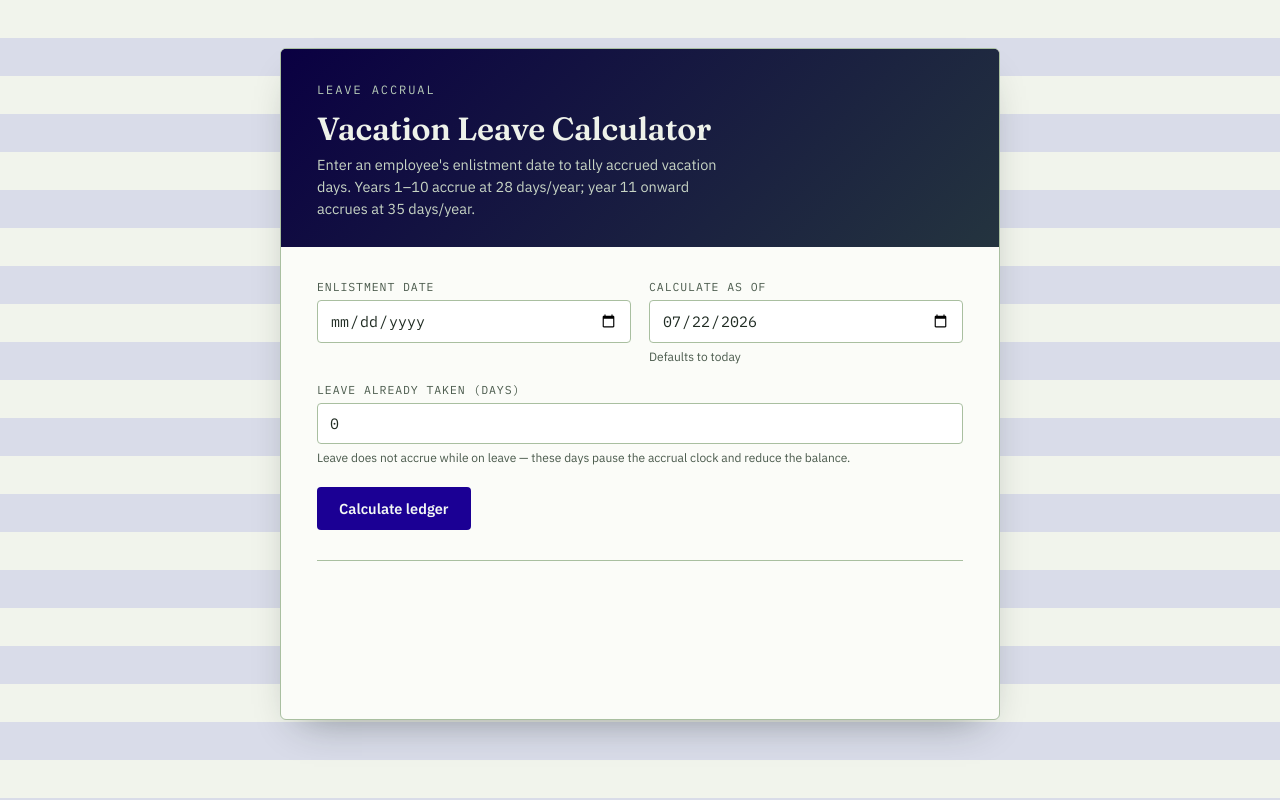
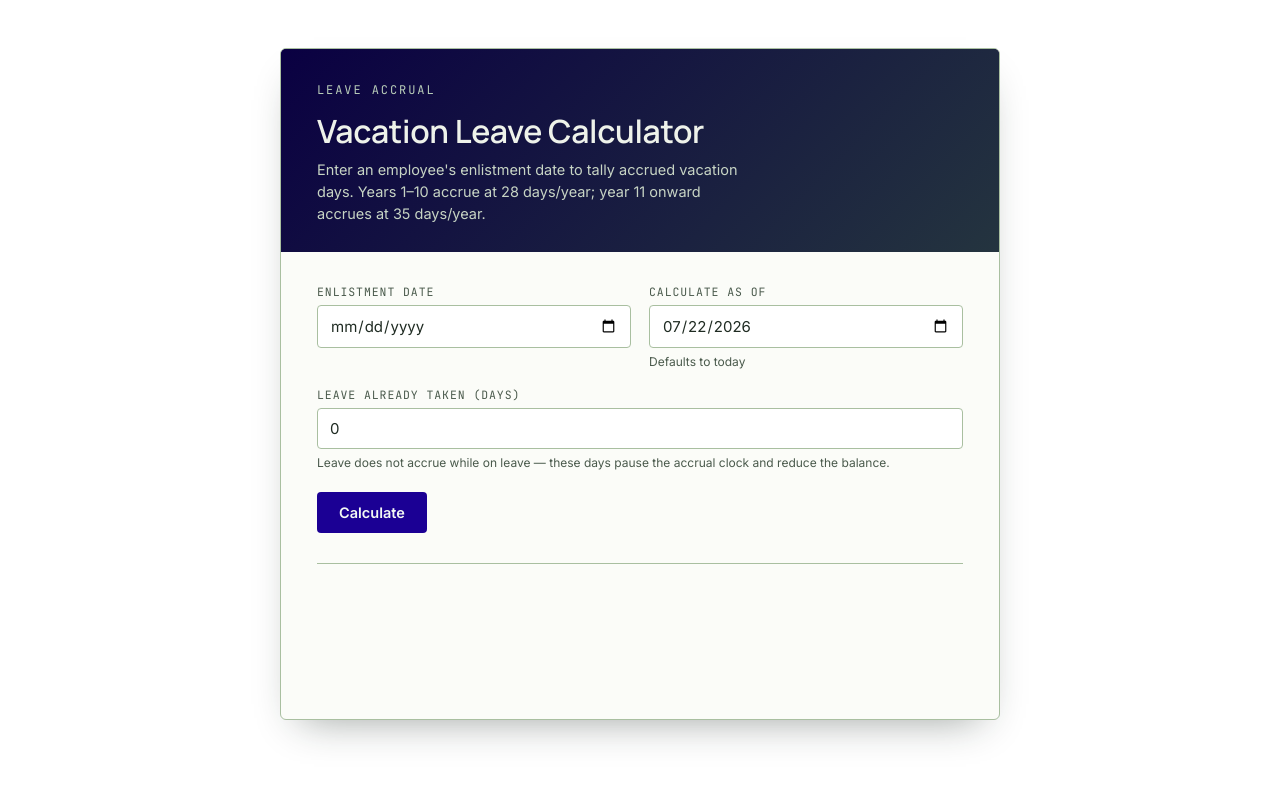
Before and after one commit to karinalaura/VacationLeave, a Flask app: page / in a window 1280 px wide. Run offline with Flask 3, Linux system fonts and the light colour scheme.

Commit message:
style changes

```diff
--- a/static/style.css
+++ b/static/style.css
@@ -1,10 +1,13 @@
-@import url('https://fonts.googleapis.com/css2?family=Fraunces:opsz,wght@9..144,400;9..144,500;9..144,600;9..144,700&family=IBM+Plex+Sans:wght@400;500;600&family=IBM+Plex+Mono:wght@400;500;600&display=swap');
+@import url('https://fonts.googleapis.com/css2?family=Inter:wght@400;500;600;700&family=Manrope:wght@500;600;700&family=JetBrains+Mono:wght@400;500;600&display=swap');
 
 :root {
+  --font-sans: 'Inter', 'Segoe UI', 'Roboto', 'Helvetica Neue', Arial, sans-serif;
+  --font-display: 'Manrope', 'Inter', 'Segoe UI', 'Roboto', Arial, sans-serif;
+  --font-mono: 'JetBrains Mono', 'SFMono-Regular', Consolas, 'Liberation Mono', monospace;
   --ink: #1f2b22;
   --ink-soft: #4a5a4c;
-  --paper: #f1f4ec;
-  --paper-stripe: #d9dce9;
+  --paper: #ffffff;
+  --paper-stripe: #ffffff;
   --rule: #a9bfa0;
   --rule-strong: #7c9772;
   --navy: #0a0042;
@@ -28,7 +31,7 @@ html, body {
 }
 
 body {
-  font-family: 'IBM Plex Sans', sans-serif;
+  font-family: var(--font-sans);
   color: var(--ink);
   background-color: var(--paper);
   background-image: repeating-linear-gradient(
@@ -63,7 +66,7 @@ body {
 }
 
 .ledger-header .eyebrow {
-  font-family: 'IBM Plex Mono', monospace;
+  font-family: var(--font-mono);
   font-size: 12px;
   letter-spacing: 0.16em;
   text-transform: uppercase;
@@ -72,7 +75,7 @@ body {
 }
 
 .ledger-header h1 {
-  font-family: 'Fraunces', serif;
+  font-family: var(--font-display);
   font-weight: 600;
   font-size: 32px;
   margin: 0 0 6px;
@@ -111,7 +114,7 @@ body {
 }
 
 .field label {
-  font-family: 'IBM Plex Mono', monospace;
+  font-family: var(--font-mono);
   font-size: 11.5px;
   letter-spacing: 0.08em;
   text-transform: uppercase;
@@ -119,7 +122,7 @@ body {
 }
 
 .field input {
-  font-family: 'IBM Plex Mono', monospace;
+  font-family: var(--font-sans);
   font-size: 15px;
   padding: 10px 12px;
   border: 1px solid var(--rule);
@@ -147,7 +150,7 @@ body {
 }
 
 button.calc-btn {
-  font-family: 'IBM Plex Sans', sans-serif;
+  font-family: var(--font-sans);
   font-weight: 600;
   font-size: 14.5px;
   background: var(--teal);
@@ -170,7 +173,7 @@ button.calc-btn:active {
 .error-msg {
   color: var(--rust);
   font-size: 13.5px;
-  font-family: 'IBM Plex Mono', monospace;
+  font-family: var(--font-mono);
   display: none;
 }
 
@@ -202,7 +205,7 @@ hr.rule {
 }
 
 .result-top .years {
-  font-family: 'Fraunces', serif;
+  font-family: var(--font-display);
   font-size: 15px;
   color: var(--ink-soft);
 }
@@ -214,7 +217,7 @@ hr.rule {
 }
 
 .tenure-note {
-  font-family: 'IBM Plex Mono', monospace;
+  font-family: var(--font-mono);
   font-size: 11.5px;
   color: var(--rust);
   margin-top: 4px;
@@ -222,7 +225,7 @@ hr.rule {
 }
 
 .tier-badge {
-  font-family: 'IBM Plex Mono', monospace;
+  font-family: var(--font-mono);
   font-size: 12px;
   letter-spacing: 0.04em;
   padding: 6px 12px;
@@ -248,7 +251,7 @@ hr.rule {
   justify-content: space-between;
   padding: 12px 2px;
   border-bottom: 1px solid var(--rule);
-  font-family: 'IBM Plex Mono', monospace;
+  font-family: var(--font-mono);
   font-size: 14px;
 }
 
@@ -275,7 +278,7 @@ hr.rule {
 
 .breakdown-toggle {
   margin-top: 18px;
-  font-family: 'IBM Plex Mono', monospace;
+  font-family: var(--font-mono);
   font-size: 12px;
   letter-spacing: 0.05em;
   color: var(--ink-soft);
@@ -292,7 +295,7 @@ hr.rule {
   margin-top: 14px;
   width: 100%;
   border-collapse: collapse;
-  font-family: 'IBM Plex Mono', monospace;
+  font-family: var(--font-sans);
   font-size: 12.5px;
 }
 
--- a/templates/index.html
+++ b/templates/index.html
@@ -37,7 +37,7 @@
         </div>
 
         <div class="submit-row">
-          <button type="submit" class="calc-btn">Calculate ledger</button>
+          <button type="submit" class="calc-btn">Calculate</button>
           <span id="error-msg" class="error-msg"></span>
         </div>
       </form>
```
